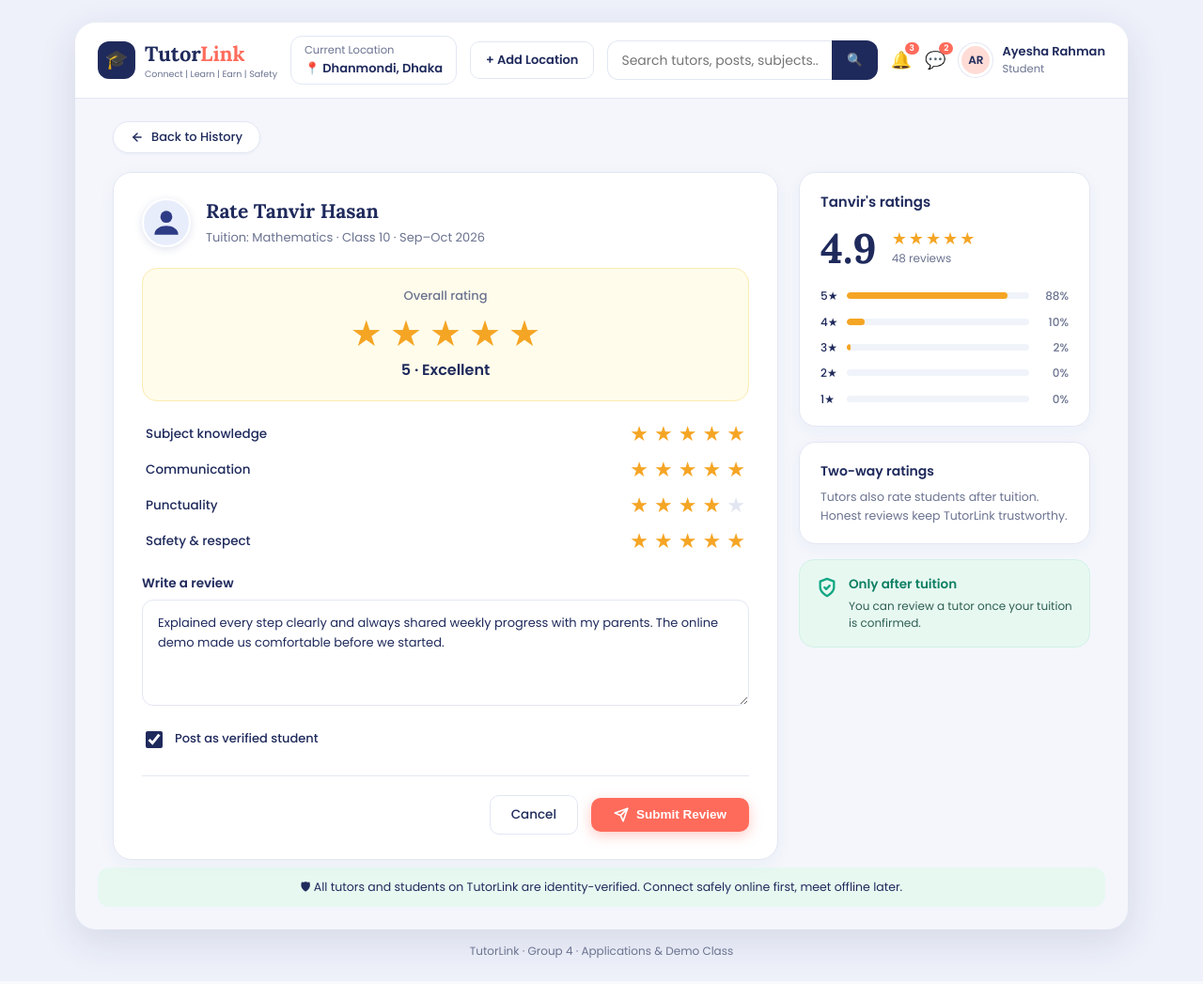
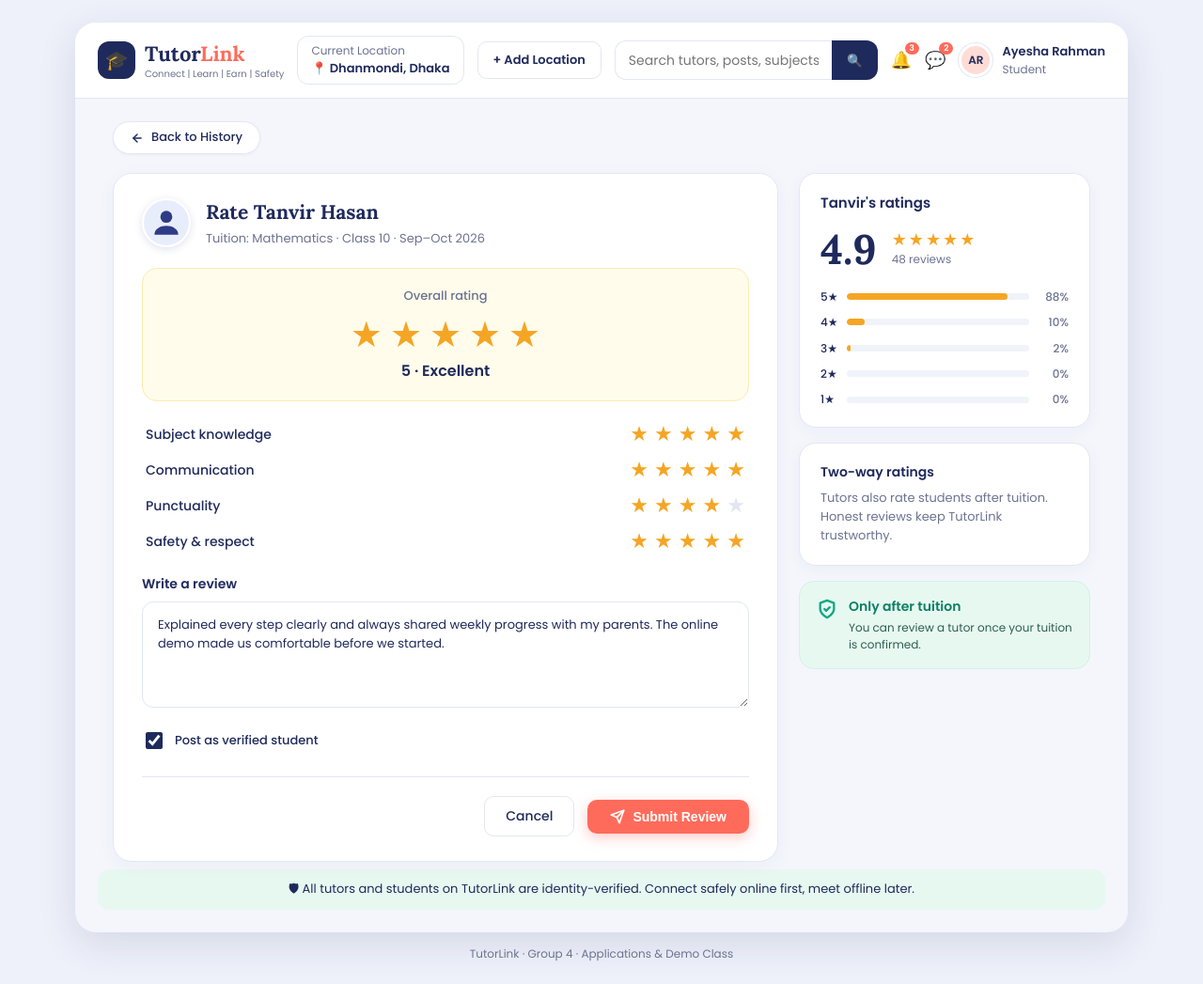
Before and after one commit to ParthoGh09/TutorLink, a Django app: page /reviews/ in a window 1280 px wide. Shown: the whole page at 94% size. Run offline with Django 5.2, Linux system fonts and the light colour scheme; data comes from the database, SQL or seed files in the repository; data that the repository does not hold is empty.

Commit message:
Fix all 22 CSS inspection warnings and migration imports

```diff
--- a/static/css/style.css
+++ b/static/css/style.css
@@ -9,7 +9,7 @@ body { margin: 0; background: var(--bg); color: var(--navy); font-family: "Poppi
 h1, h3, h4, p { margin: 0; }
 h1, .logo-text { font-family: "Lora", Georgia, serif; font-weight: 700; }
 a { color: inherit; text-decoration: none; }
-small { color: var(--muted); font-size: 11.5px; display: block; }
+small { color: var(--muted); font-size: 12px; display: block; }
 .grow { flex: 1; min-width: 0; }
 
 .shell { max-width: 1120px; margin: 24px auto 0; background: #F4F6FC; border-radius: 22px; box-shadow: 0 12px 40px rgba(31,42,92,.12); overflow: hidden; }
@@ -20,7 +20,7 @@ small { color: var(--muted); font-size: 11.5px; display: block; }
 .logo { display: flex; align-items: center; gap: 10px; }
 .logo-mark { width: 40px; height: 40px; border-radius: 12px; background: var(--navy); display: grid; place-items: center; font-size: 20px; }
 .logo-text { font-size: 22px; } .logo-text em { color: var(--coral); font-style: normal; }
-.logo small { font-size: 9.5px; margin-top: -2px; }
+.logo small { font-size: 10px; margin-top: -2px; }
 .loc-box { border: 1px solid var(--line); border-radius: 12px; padding: 6px 14px; }
 .loc-box strong { font-size: 13px; }
 .search { display: flex; flex: 1; min-width: 180px; }
@@ -55,7 +55,7 @@ small { color: var(--muted); font-size: 11.5px; display: block; }
 .tabs a { padding: 10px 2px; color: var(--muted); font-weight: 500; border-bottom: 2px solid transparent; }
 .tabs a.on { color: var(--navy); border-color: var(--coral); font-weight: 600; }
 .two-col { display: grid; grid-template-columns: minmax(0, 1fr) 280px; gap: 16px; align-items: start; }
-.safe-strip { background: var(--mint); color: var(--navy); border-radius: 12px; padding: 12px; text-align: center; font-size: 12.5px; margin-top: 8px; }
+.safe-strip { background: var(--mint); color: var(--navy); border-radius: 12px; padding: 12px; text-align: center; font-size: 13px; margin-top: 8px; }
 
 /* status stat cards */
 .stat-row { display: grid; grid-template-columns: repeat(6, 1fr); gap: 10px; margin-bottom: 16px; }
@@ -314,7 +314,7 @@ small { color: var(--muted); font-size: 11.5px; display: block; }
 }
 
 .criterion-label {
-    font-size: 13.5px;
+    font-size: 14px;
     color: var(--navy);
     font-weight: 500;
 }
@@ -354,7 +354,7 @@ small { color: var(--muted); font-size: 11.5px; display: block; }
 
 .textarea-label {
     display: block;
-    font-size: 13.5px;
+    font-size: 14px;
     font-weight: 600;
     color: var(--navy);
     margin-bottom: 8px;
@@ -423,7 +423,7 @@ small { color: var(--muted); font-size: 11.5px; display: block; }
     border: 1px solid var(--line);
     background: #FFFFFF;
     color: var(--navy);
-    font-size: 13.5px;
+    font-size: 14px;
     font-weight: 500;
     text-decoration: none;
     transition: all 0.15s;
@@ -443,7 +443,7 @@ small { color: var(--muted); font-size: 11.5px; display: block; }
     border: 0;
     background: var(--coral);
     color: #FFFFFF;
-    font-size: 13.5px;
+    font-size: 14px;
     font-weight: 600;
     cursor: pointer;
     box-shadow: 0 4px 14px rgba(255, 107, 91, 0.35);
@@ -571,7 +571,7 @@ small { color: var(--muted); font-size: 11.5px; display: block; }
 }
 
 .info-card-text {
-    font-size: 12.5px;
+    font-size: 13px;
     line-height: 1.55;
     color: var(--muted);
     margin: 0;
@@ -594,7 +594,7 @@ small { color: var(--muted); font-size: 11.5px; display: block; }
 }
 
 .mint-card-heading {
-    font-size: 13.5px;
+    font-size: 14px;
     font-weight: 600;
     color: #0E7F63;
     margin: 0 0 4px 0;
```
Also changed, not shown: other parts of static/css/style.css (+13 -13 lines), notifications/migrations/0001_initial.py.
